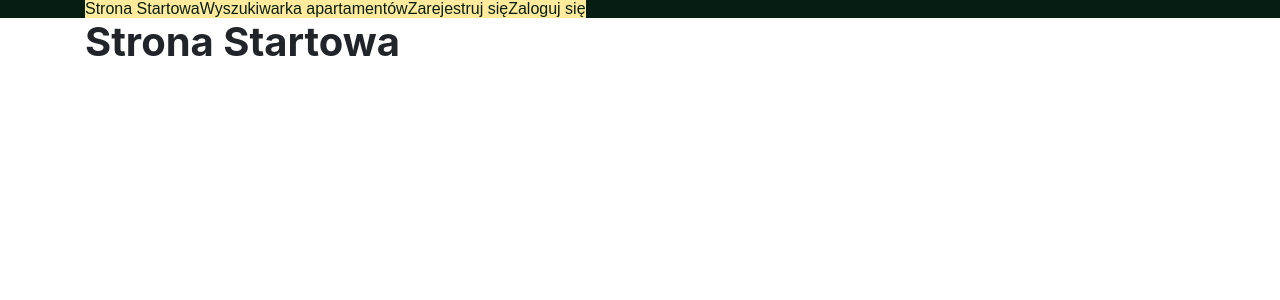
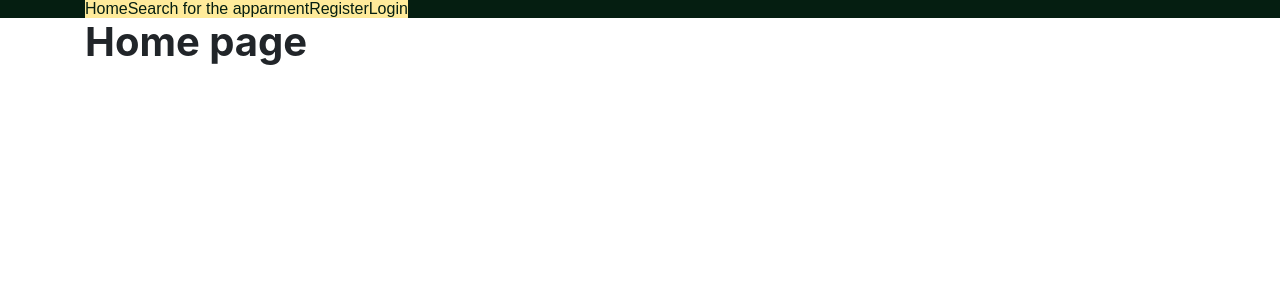
Before and after one commit to adrianlukaszek1992/Apartments, an Angular app in the folder frontend/: page /home in a window 1280 px wide. Shown: the top 300 px of the page. Built offline with nearby package versions, Linux system fonts and the light colour scheme.

Commit message:
Translated Polish display text to English

```diff
--- a/frontend/src/app/home/home.component.html
+++ b/frontend/src/app/home/home.component.html
@@ -10,7 +10,7 @@
 </head>
 <body>
 <header class="container">
-  <h1><b>Strona Startowa</b></h1>
+  <h1><b>Home page</b></h1>
 </header>
 <main class="container">
 
--- a/frontend/src/app/navbar/navbar.component.html
+++ b/frontend/src/app/navbar/navbar.component.html
@@ -2,10 +2,10 @@
 <html lang="pl" xmlns:th="http://www.w3.org/1999/xhtml">
 <div class="line">
   <nav class="container">
-    <a type="button"  routerLink="home">Strona Startowa</a>
-    <a type="button"  routerLink="home">Wyszukiwarka apartamentów</a>
-    <a type="button" *ngIf="!isLogged" routerLink="register">Zarejestruj się</a>
-    <a type="button" *ngIf="!isLogged"  routerLink="login">Zaloguj  się</a>
+    <a type="button"  routerLink="home">Home</a>
+    <a type="button"  routerLink="home">Search for the apparment</a>
+    <a type="button" *ngIf="!isLogged" routerLink="register">Register</a>
+    <a type="button" *ngIf="!isLogged"  routerLink="login">Login</a>
     <a type="button" *ngIf="isLogged" (click)="logout()" routerLink="home">Logout</a>
   </nav>
 </div>
```
